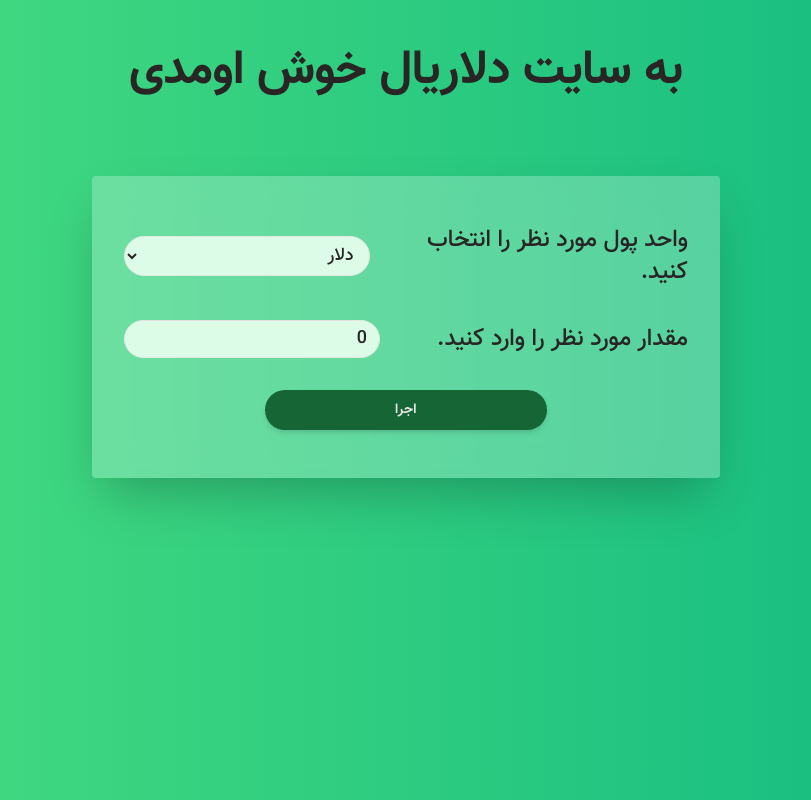
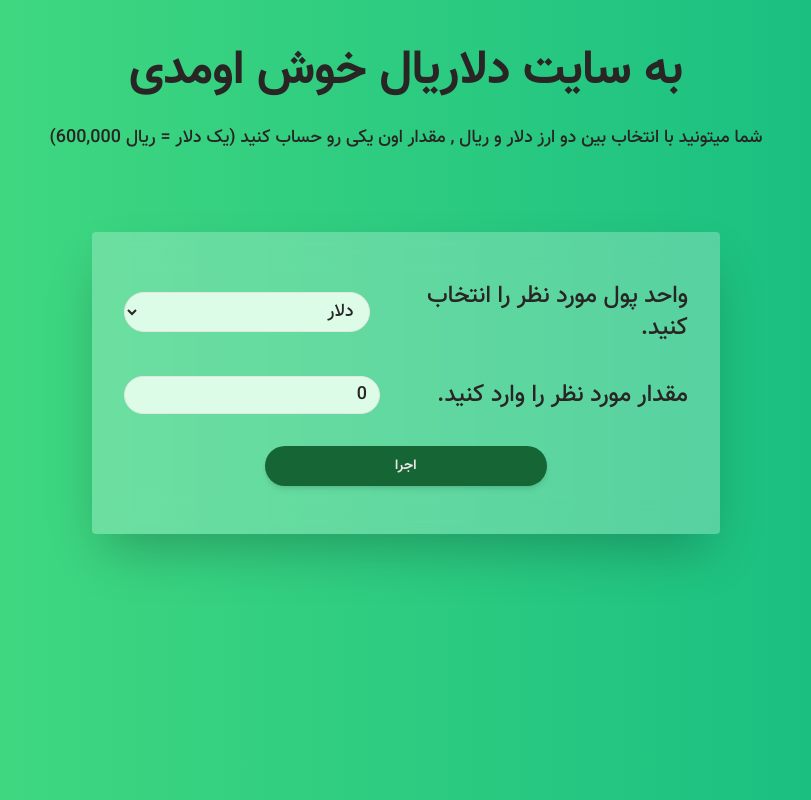
Before and after one commit to Mohammad-MH1/react-task, a React (Vite) app: page / in a window 1280 px wide. Shown: the whole page, without its empty margins (234-1045 px from the left). Built offline with nearby package versions, Linux system fonts and the light colour scheme.

Commit message:
Add description to the Header

```diff
--- a/src/components/Header.tsx
+++ b/src/components/Header.tsx
@@ -1,10 +1,13 @@
 function Header() {
   return (
-    <header
-      dir='rtl'
-      className='mb-8 text-center text-3xl font-bold sm:mb-11 md:mb-20 md:text-4xl xl:text-5xl'
-    >
-      <h1>به سایت دلاریال خوش اومدی</h1>
+    <header dir='rtl' className='mb-8 text-center sm:mb-11 md:mb-20'>
+      <h1 className='text-3xl font-bold md:mb-3 md:text-4xl xl:mb-7 xl:text-5xl'>
+        به سایت دلاریال خوش اومدی
+      </h1>
+      <h2 className='text-sm md:text-base lg:text-lg'>
+        شما میتونید با انتخاب بین دو ارز دلار و ریال , مقدار اون یکی رو حساب
+        کنید (یک دلار = ریال 600,000)
+      </h2>
     </header>
   );
 }
```
